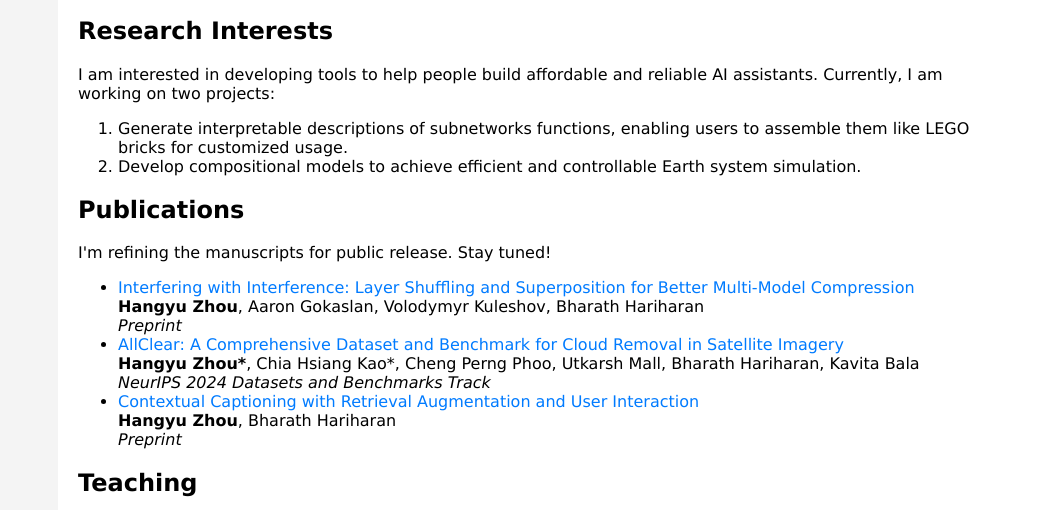
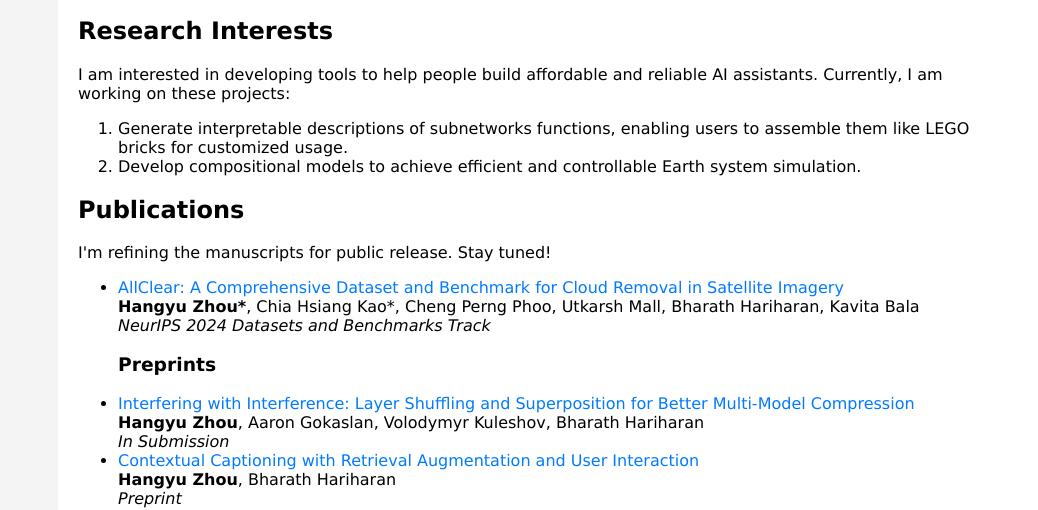
Before and after one commit to Zhou-Hangyu/Zhou-Hangyu.github.io, a plain HTML site: page index.html in a window 1280 px wide. Shown: the part 148-658 px from the top of the page, 242-1280 px from the left. Drawn offline with Linux system fonts and the light colour scheme.

Commit message:
change publication

```diff
--- a/index.html
+++ b/index.html
@@ -179,11 +179,12 @@
         <h2>Research Interests</h2>
         <p>
           I am interested in developing tools to help people build affordable and reliable AI assistants.
-          Currently, I am working on two projects:
+          Currently, I am working on these projects:
         <ol>
           <li>Generate interpretable descriptions of subnetworks functions, enabling users to assemble them like LEGO
             bricks for customized usage.</li>
           <li>Develop compositional models to achieve efficient and controllable Earth system simulation.</li>
+
         </ol>
         </p>
       </section>
@@ -193,19 +194,20 @@
         I'm refining the manuscripts for public release. Stay tuned!
         <ul>
           <li>
+            <a href="">AllClear: A Comprehensive Dataset and Benchmark for Cloud Removal in Satellite Imagery</a>
+            <br>
+            <b>Hangyu Zhou*</b>, Chia Hsiang Kao*, Cheng Perng Phoo, Utkarsh Mall, Bharath Hariharan, Kavita Bala
+            <br>
+            <i>NeurIPS 2024 Datasets and Benchmarks Track</i>
+          </li>
+          <h3>Preprints</h3>
+          <li>
             <a href="">Interfering with Interference: Layer Shuffling and Superposition for Better Multi-Model
               Compression</a>
             <br>
             <b>Hangyu Zhou</b>, Aaron Gokaslan, Volodymyr Kuleshov, Bharath Hariharan
             <br>
-            <i>Preprint</i>
-          </li>
-          <li>
-            <a href="">AllClear: A Comprehensive Dataset and Benchmark for Cloud Removal in Satellite Imagery</a>
-            <br>
-            <b>Hangyu Zhou*</b>, Chia Hsiang Kao*, Cheng Perng Phoo, Utkarsh Mall, Bharath Hariharan, Kavita Bala
-            <br>
-            <i>NeurIPS 2024 Datasets and Benchmarks Track</i>
+            <i>In Submission</i>
           </li>
           <li>
             <a href="">Contextual Captioning with Retrieval Augmentation and User Interaction</a>
```
